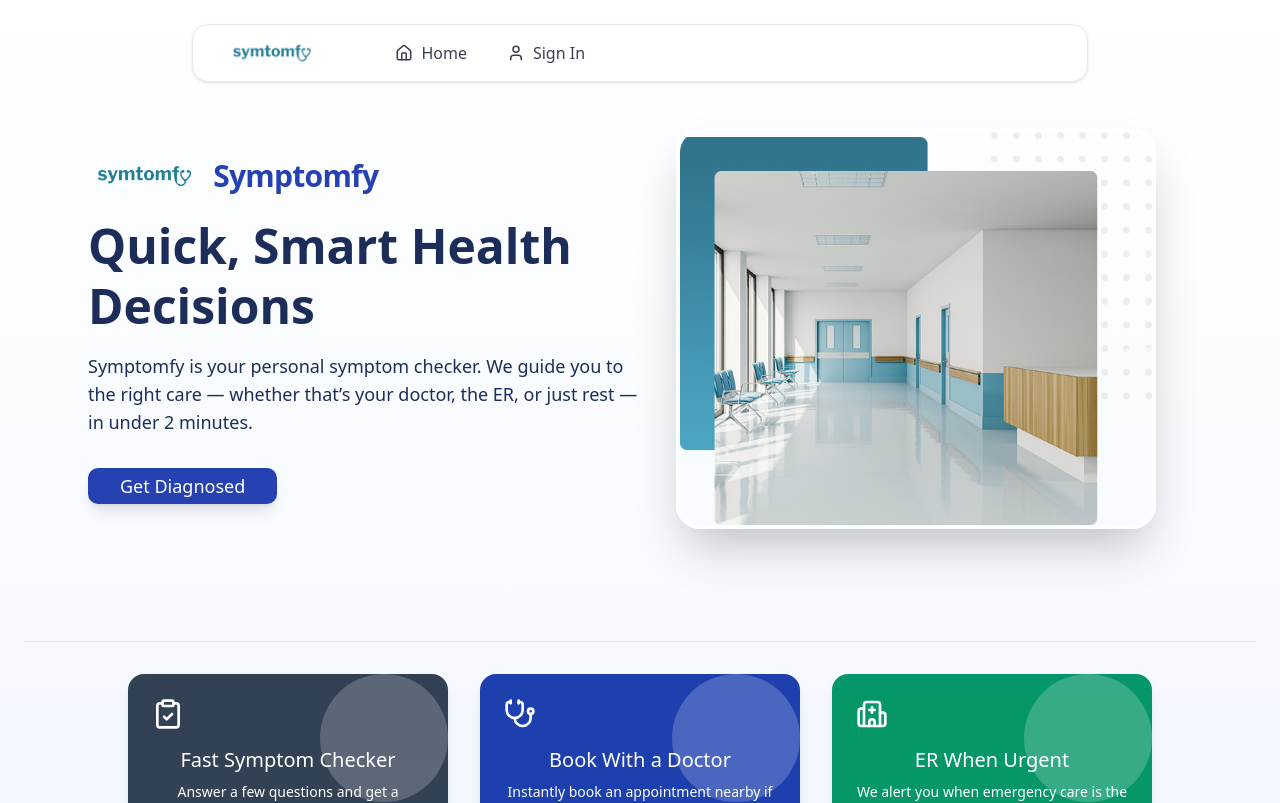
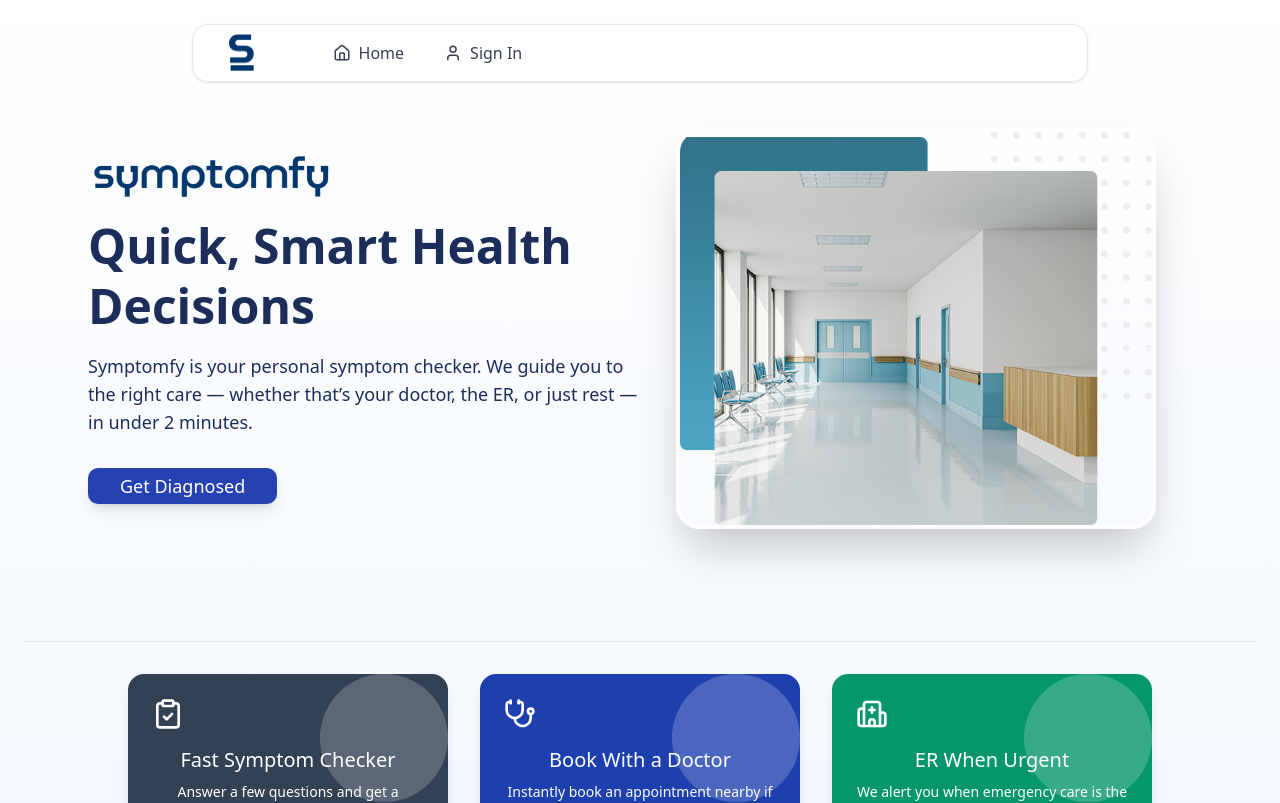
Before and after one commit to 3ricLu/Symptomfy, a React (Vite) app in the folder client/: page / in a window 1280 px wide. Shown: the top 803 px of the page. Built offline with nearby package versions, Linux system fonts and the light colour scheme; no server answers.

Commit message:
logo changes

```diff
--- a/client/src/common/Navigation.tsx
+++ b/client/src/common/Navigation.tsx
@@ -1,7 +1,7 @@
 import React from "react";
 import { NavLink, useNavigate } from "react-router-dom";
 import { Home, ClipboardList, CalendarDays, User, LogOut } from "lucide-react";
-import logo from "../assets/images/logo.png";
+import logo_box from "../assets/images/logo_box.png";
 import { useProfile } from "../context/ProfileContext";
 import { Button } from "../components/ui/button";
 import { cn } from "../lib/utils"; // shadcn utility, if you have it
@@ -33,7 +33,7 @@
       >
         {/* Logo */}
         <div className="flex items-center gap-2 mr-8">
-          <img src={logo} alt="Symptomfy Logo" className="h-10 w-auto" />
+          <img src={logo_box} alt="Symptomfy Logo" className="h-10 w-auto" />
         </div>
 
         {/* Links */}
--- a/client/src/pages/Home.tsx
+++ b/client/src/pages/Home.tsx
@@ -45,9 +45,6 @@
         >
           <div className="flex items-center justify-center md:justify-start gap-3 mb-4">
             <img src={logo} alt="Symptomfy Logo" className="h-12 w-auto" />
-            <span className="font-bold text-3xl text-[#2541B2] tracking-tight">
-              Symptomfy
-            </span>
           </div>
           <h1 className="text-5xl font-extrabold mb-4 leading-tight">
             Quick, Smart Health Decisions
```
Also changed, not shown: client/src/assets/images/logo.png, client/src/assets/images/logo_box.png (added).
